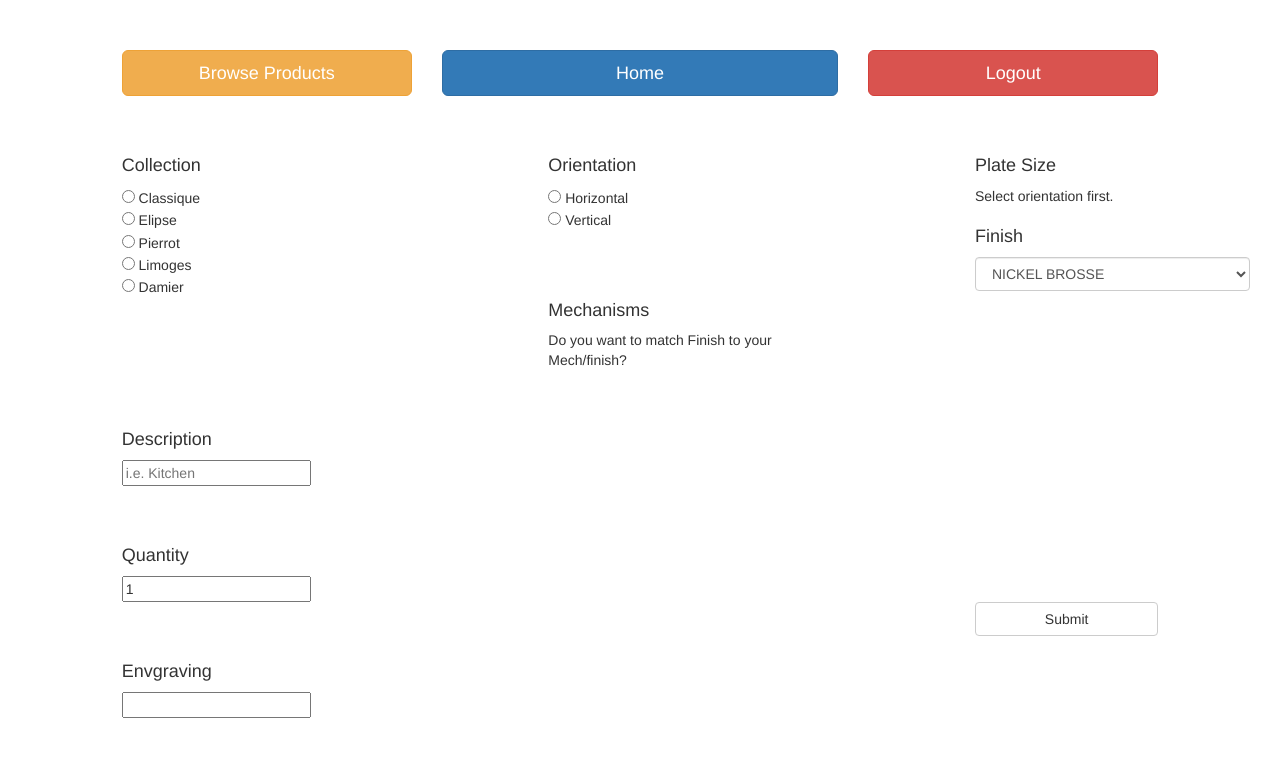
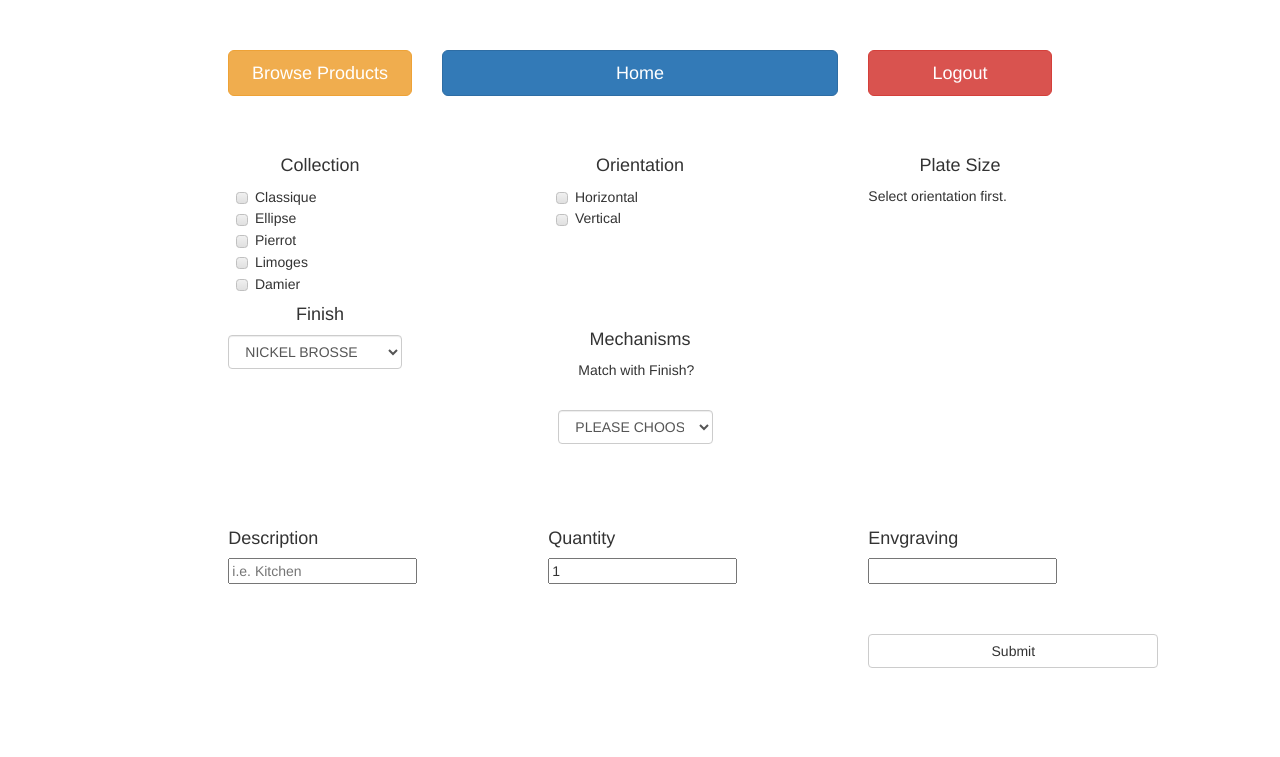
Before and after one commit to keephopealive/LVL, a CodeIgniter app: page /index.php/productitems/newProductitemKeypad in a window 1280 px wide. Shown: the top 757 px of the page. Run offline with CodeIgniter, Linux system fonts and the light colour scheme; data that the repository does not hold is empty; some libraries are stand-ins or nearby versions.

Commit message:
quick commit

```diff
--- a/application/views/productitemNewKeypad.php
+++ b/application/views/productitemNewKeypad.php
@@ -38,19 +38,28 @@
 		$('div.size').html(""+
 		"<div class='radio'>"+
 		"<label>"+
-				"<input type='radio' class='size' name='size' value='3008'> 82x82"+
+			"<div>"+
+			  "<input id='option' type='radio' name='orientation' orientation='horizontal' class='size' value='3008'>"+
+			  "<label for='option'><span><span></span></span>82x82</label>"+
+			"</div>"+
 		"</label>"+
 		"</div>"+
 		"<br>"+
 		"<div class='radio'>"+
 		"<label>"+
-				"<input type='radio' class='size' name='size' value='3001' orientation='horizontal'> 117x82"+
+			"<div>"+
+			  "<input id='option' type='radio' name='orientation' orientation='horizontal' class='size' value='3001'>"+
+			  "<label for='option'><span><span></span></span>117x82</label>"+
+			"</div>"+
 		"</label>"+
 		"</div>"+
 		"<br>"+
 		"<div class='radio'>"+
 		"<label>"+
-				"<input type='radio' class='size' name='size' value='3002' orientation='horizontal'> 144x82"+
+			"<div>"+
+			  "<input id='option' type='radio' name='orientation' orientation='horizontal' class='size' value='3002'>"+
+			  "<label for='option'><span><span></span></span>144x82</label>"+
+			"</div>"+
 		"</label>"+
 		"</div>"+
 		"<br>");
@@ -59,21 +68,31 @@
 	// Vertical
 	$(document).on('click', 'input.vertical', function(){
 		$('div.size').html(""+
+
 		"<div class='radio'>"+
 		"<label>"+
-				"<input type='radio' class='size' name='size' value='3008'> 82x82"+
+			"<div>"+
+			  "<input id='option' type='radio' name='size' class='size' value='3008'>"+
+			  "<label for='option'><span><span></span></span>82x82</label>"+
+			"</div>"+
 		"</label>"+
 		"</div>"+
 		"<br>"+
 		"<div class='radio'>"+
 		"<label>"+
-				"<input type='radio' class='size' name='size' value='3000' orientation='vertical'> 82x117 "+
+			"<div>"+
+			  "<input id='option' type='radio' name='size' class='size' value='3000'>"+
+			  "<label for='option'><span><span></span></span>82x117</label>"+
+			"</div>"+
 		"</label>"+
 		"</div>"+
 		"<br>"+
 		"<div class='radio'>"+
 		"<label>"+
-				"<input type='radio' class='size' name='size' value='3003' orientation='vertical'> 82x144"+
+			"<div>"+
+			  "<input id='option' type='radio' name='size' orientation='vertical' class='size' value='3003'>"+
+			  "<label for='option'><span><span></span></span>82x144</label>"+
+			"</div>"+
 		"</label>"+
 		"</div>"+
 		"<br>");
@@ -117,22 +136,20 @@
 			'id=' + sid,
 			function(rows)
 			{
-				$('div.mechanism').html('');
+				$('select.mechanism').html('');
 				$.each(rows, function(i, row)
 				{
-					$('div.mechanism').append(""+
-					"<div class='radio'>"+
-						"<label>"+
-						"<input type='radio' name='mechanism' value='"+row.reference_code+"'/>"+row.configuration+
-						"</label>"+
-					"</div>"+
-					"<br>");
+					$('select.mechanism').append(""+
+					"<option value="+row.reference_code+">"+row.configuration+"</option>"
+					);
 					console.log(row);
 				});
 			},
 			'json'
 		);
 	});
+
+
 
 
 	// POPULATING FINISH AND EDGE/SCREW FROM COLLECTION
@@ -162,6 +179,14 @@
 		{
 			sessionStorage.runnerA = 'C';
 			$('div.edge').html("");
+
+			// $('div.screw').html(""+
+			// "<h4>Screw</h4>"+
+			// "<select name='edge_screw' class='screw form-control selectwidthauto'>
+			// 		<option value='yes'>YES</option>
+			// 		<option value='no'>NO </option>
+			// </select>");
+
 			$('div.screw').html(""+
 			"<h4>Screw</h4>"+
 			"<div class='radio'>"+
@@ -171,6 +196,7 @@
 				"</label>"+
 			"</div>");
 		}
+		// Ellipse
 		else if ( $(this).val() == 'E' )
 		{
 			sessionStorage.runnerA = 'E';
@@ -228,18 +254,22 @@
 	});
 
 	</script>
+
+	<style>
+
+	</style>
 </head>
 <body>
 <div class="container-fluid">
 	<div class="row top50">
-		<div class="col-sm-3 col-sm-offset-1">
+		<div class="col-sm-2 col-sm-offset-2">
 			<a href="/products" class='btn btn-lg btn-warning btn-block'>Browse Products</a>
 		</div>
 			<!-- <a href="#"><button class='btn btn-primary'>Promotions (inactive)</button></a> -->
 		<div class="col-sm-4">
 			<a href="/dashboard"><button class='btn btn-lg btn-primary btn-block'>Home</button></a>
 		</div>
-		<div class="col-sm-3" >
+		<div class="col-sm-2" >
 			<a href="/logout"><button class='btn btn-lg btn-danger btn-block'>Logout</button></a>
 		</div>
 	</div>
@@ -248,7 +278,7 @@
 	<div class='errors'>
 	</div>
 
-	<div class="row top50">
+<div class="row top50 field">
 		<!-- <div class="col-sm-10 col-sm-offset-1 tool">
 		</div> -->
 			<form method='post' action='/productitems/createProductitem' role="form" class="form-inline" id="createOrderForm">
@@ -256,36 +286,51 @@
 				<input type="hidden" name="price" value="F">
 
 <!-- COLLECTION -->
-		<div class="col-xs-4 col-sm-3 col-sm-offset-1" id="collection">
+		<div class="col-xs-4 col-sm-2 col-sm-offset-2" id="collection">
 			<h4>Collection</h4>
 			<div class="collection"> <!-- COLLECTION OPTIONS DIV -->
 				<div class="radio">
 					<label>
-						<input type="radio" class="collection" name="collection" value="C"> Classique
+						<div>
+						  <input id="option" type="radio" name="collection" class="collection" value="C">
+						  <label for="option"><span><span></span></span>Classique</label>
+						</div>
 					</label>
 				</div>
 				<br>
 				<div class="radio">
 					<label>
-						<input type="radio" class="collection" name="collection" value="E"> Elipse
+						<div>
+						  <input id="option" type="radio" name="collection" class="collection" value="E">
+						  <label for="option"><span><span></span></span>Ellipse</label>
+						</div>
 					</label>
 				</div>
 				<br>
 				<div class="radio">
 					<label>
-						<input type="radio" class="collection" name="collection" value="P"> Pierrot
+						<div>
+						  <input id="option" type="radio" name="collection" class="collection" value="P">
+						  <label for="option"><span><span></span></span>Pierrot</label>
+						</div>
 					</label>
 				</div>
 				<br>
 				<div class="radio">
 					<label>
-						<input type="radio" class="collection" name="collection" value="L"> Limoges
+						<div>
+						  <input id="option" type="radio" name="collection" class="collection" value="L">
+						  <label for="option"><span><span></span></span>Limoges</label>
+						</div>
 					</label>
 				</div>
 				<br>
 				<div class="radio">
 					<label>
-						<input type="radio" class="collection" name="collection" value="K"> Damier
+						<div>
+						  <input id="option" type="radio" name="collection" class="collection" value="K">
+						  <label for="option"><span><span></span></span>Damier</label>
+						</div>
 					</label>
 				</div>
 			</div>
@@ -293,57 +338,46 @@
 <!-- END COLLECTION -->
 
 <!-- ORIENTATION -->
-		<div class="col-xs-4 col-sm-3 col-sm-offset-1">
+
+		<div class="col-xs-4 col-sm-2 col-sm-offset-1">
 			<h4>Orientation</h4>
 			<div class="orientation"> <!-- ORIENTATION OPTIONS DIV -->
 				<div class="radio">
 					<label>
-						<input type="radio" class="horizontal" name="orientation" value="horizontal"> Horizontal
+						<div>
+						  <input id="option" type="radio" name="orientation" class="horizontal" value="horizontal">
+						  <label for="option"><span><span></span></span>Horizontal</label>
+						</div>
 					</label>
 				</div>
 				<br>
 				<div class="radio">
 					<label>
-						<input type="radio" class="vertical" name="orientation" value="vertical"> Vertical
+						<div>
+						  <input id="option" type="radio" name="orientation" class="vertical" value="vertical">
+						  <label for="option"><span><span></span></span>Vertical</label>
+						</div>
 					</label>
 				</div>
 			</div>
 		</div>
 <!-- END ORIENTATION -->
 
-
 <!-- SIZE -->
-		<div class="col-xs-4 col-sm-3 col-sm-offset-1">
+		<div class="col-xs-4 col-sm-2 col-sm-offset-1">
 			<h4>Plate Size</h4>
 			<div class="size">	<!-- APPENDING SIZE OPTIONS -->
+
 				<p>Select orientation first.</p>
 			</div>
 		</div>
 <!-- END SIZE -->
-
-
-
-
+</div>
 	<div class="clearfix visible-sm-block">
 	</div>
-<!-- 					<div class="row top50"> -->
-
-
-
-<!-- EDGE / SCREW -->
-		<div class="col-sm-3 col-sm-offset-1">
-			<div class="ES">
-				<div class="screw"> <!-- EDGE & SCREW OPTIONS DIV -->
-				</div>
-				<div class="edge"> <!-- EDGE & SCREW OPTIONS DIV -->
-				</div>
-			</div>
-		</div>
-<!-- END EDGE / SCREW -->
-
-
+<div class="row field">
 <!-- FINISH -->
-		<div class="col-sm-3 col-sm-offset-1">
+		<div class="col-sm-2 col-sm-offset-2">
 			<h4>Finish</h4>
 			<div class="orientation"> <!-- FINISH OPTIONS DIV -->
 				<select name="finish" class="form-control selectwidthauto">
@@ -381,25 +415,37 @@
 		</div>
 <!-- END FINISH -->
 
+<!-- MECHANISM -->
+		<div class="col-sm-2 col-sm-offset-1 mech">
+			<h4>Mechanisms</h4>
+			<div class="radio">
+					<label>
+						<input type="radio" class="matchFinish" name="matchFinish" value="YES"> Match with Finish?
+					</label>
+			</div>
+			<br>
 
-
-<!-- MECHANISM -->
-		<div class="col-sm-3 col-sm-offset-1">
-			<h4>Mechanisms</h4>
-			<div class="mechanism"> <!-- MECHANISM OPTIONS DIV -->
-				Do you want to match Finish to your Mech/finish?
+			<select name="mechanism" class="mechanism form-control selectwidthauto"> <!-- MECHANISM OPTIONS DIV -->
+				<option>PLEASE CHOOSE SIZE FIRST</OPTION>
+			</select>
+		</div>
+<!-- END MECHANISM  -->
+<!-- EDGE / SCREW -->
+		<div class="col-sm-2 col-sm-offset-1">
+			<div class="ES">
+				<div class="screw"> <!-- EDGE & SCREW OPTIONS DIV -->
+				</div>
+				<div class="edge"> <!-- EDGE & SCREW OPTIONS DIV -->
 				</div>
 			</div>
-<!-- END MECHANISM  -->
-
-
-
+		</div>
+<!-- END EDGE / SCREW -->
+</div>
 	<div class="clearfix visible-sm-block">
 	</div>
-
-
+<div class="row">
 <!-- BEGIN NOTES -->
-		<div class='note col-sm-8 col-sm-offset-1 top50'>
+		<div class='note col-sm-2 col-sm-offset-2 top50'>
 			<h4>Description</h4>
 			<input type="text" name="note" placeholder="i.e. Kitchen">
 			<!-- <text class="form-control" type='text' name='note' ></textarea> -->
@@ -408,7 +454,7 @@
 <!-- END NOTES -->
 
 <!-- BEGIN QUANTITY -->
-		<div class='note col-sm-8 col-sm-offset-1 top50'>
+		<div class='note col-sm-2 col-sm-offset-1 top50'>
 			<h4>Quantity</h4>
 			<input type="number" name='quantity' value="1">
 			<!-- <input class="form-control" type='text' name='note' value='note test here'> -->
@@ -416,20 +462,25 @@
 <!-- END QUANTITY -->
 
 <!-- BEGIN ENGRAVING -->
-		<div class='note col-sm-8 col-sm-offset-1 top50'>
+		<div class='note col-sm-2 col-sm-offset-1 top50'>
 			<h4>Envgraving</h4>
 			<input type="text" name='engraving'>
 			<!-- <input class="form-control" type='text' name='note' value='note test here'> -->
 		</div>
 		<div class='hiddenfield '></div>
 <!-- END ENGRAVING  -->
+</div>
+	<div class="clearfix visible-sm-block">
+	</div>
 
-
+<div class="row top50">
 <!-- BEGIN SUBMIT -->
-		<div class="col-sm-2" style="vertical-align:bottom;">
+		<div class="col-sm-3 col-sm-offset-8" style="vertical-align:bottom;">
 			<button type="submit" class="btn btn-default btn-block">Submit</button>
 		</div>
 <!-- END SUBMIT -->
+
+</div>
 	<div class="clearfix visible-sm-block">
 	</div>
 <!-- 					</div> -->
--- a/assets/css/style.css
+++ b/assets/css/style.css
@@ -53,3 +53,57 @@ table{
 {
      width:95% !important;
 }
+
+.field h4{
+	text-align: center;
+
+}
+
+.mech{
+	padding: 25px;
+}
+
+input[type=radio   ]:not(old){
+  width     : 2em;
+  margin    : 0;
+  padding   : 0;
+  font-size : 1em;
+  opacity   : 0;
+}
+
+input[type=radio   ]:not(old) + label{
+  display      : inline-block;
+  margin-left  : -2em;
+  line-height  : 1.5em;
+}
+
+input[type=radio   ]:not(old) + label > span{
+  display          : inline-block;
+  width            : 0.875em;
+  height           : 0.875em;
+  margin           : 0.25em 0.5em 0.25em 0.25em;
+  border           : 0.0625em solid rgb(192,192,192);
+  border-radius    : 0.25em;
+  background       : rgb(224,224,224);
+  background-image :    -moz-linear-gradient(rgb(240,240,240),rgb(224,224,224));
+  background-image :     -ms-linear-gradient(rgb(240,240,240),rgb(224,224,224));
+  background-image :      -o-linear-gradient(rgb(240,240,240),rgb(224,224,224));
+  background-image : -webkit-linear-gradient(rgb(240,240,240),rgb(224,224,224));
+  background-image :         linear-gradient(rgb(240,240,240),rgb(224,224,224));
+  vertical-align   : bottom;
+}
+
+input[type=radio]:not(old):checked + label > span > span{
+  display          : block;
+  width            : 0.5em;
+  height           : 0.5em;
+  margin           : 0.125em;
+  border           : 0.0625em solid rgb(115,153,77);
+  border-radius    : 0.125em;
+  background       : rgb(153,204,102);
+  background-image :    -moz-linear-gradient(rgb(179,217,140),rgb(153,204,102));
+  background-image :     -ms-linear-gradient(rgb(179,217,140),rgb(153,204,102));
+  background-image :      -o-linear-gradient(rgb(179,217,140),rgb(153,204,102));
+  background-image : -webkit-linear-gradient(rgb(179,217,140),rgb(153,204,102));
+  background-image :         linear-gradient(rgb(179,217,140),rgb(153,204,102));
+}
```
Lines whose indentation alone changed are shown as unchanged.
